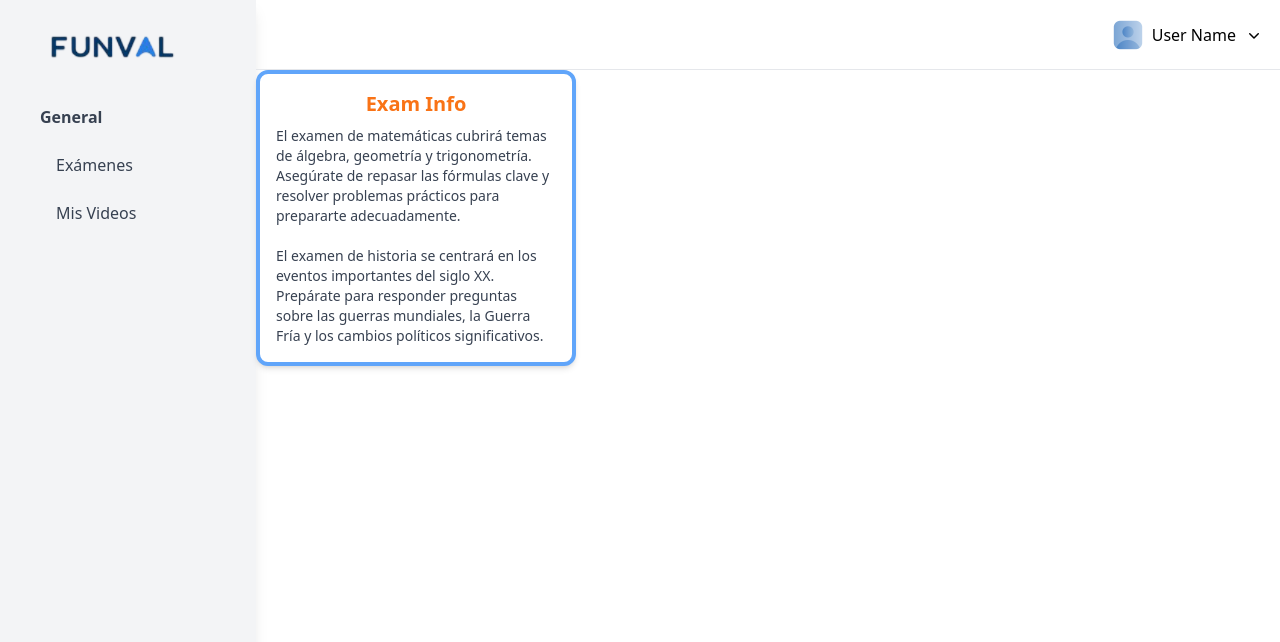
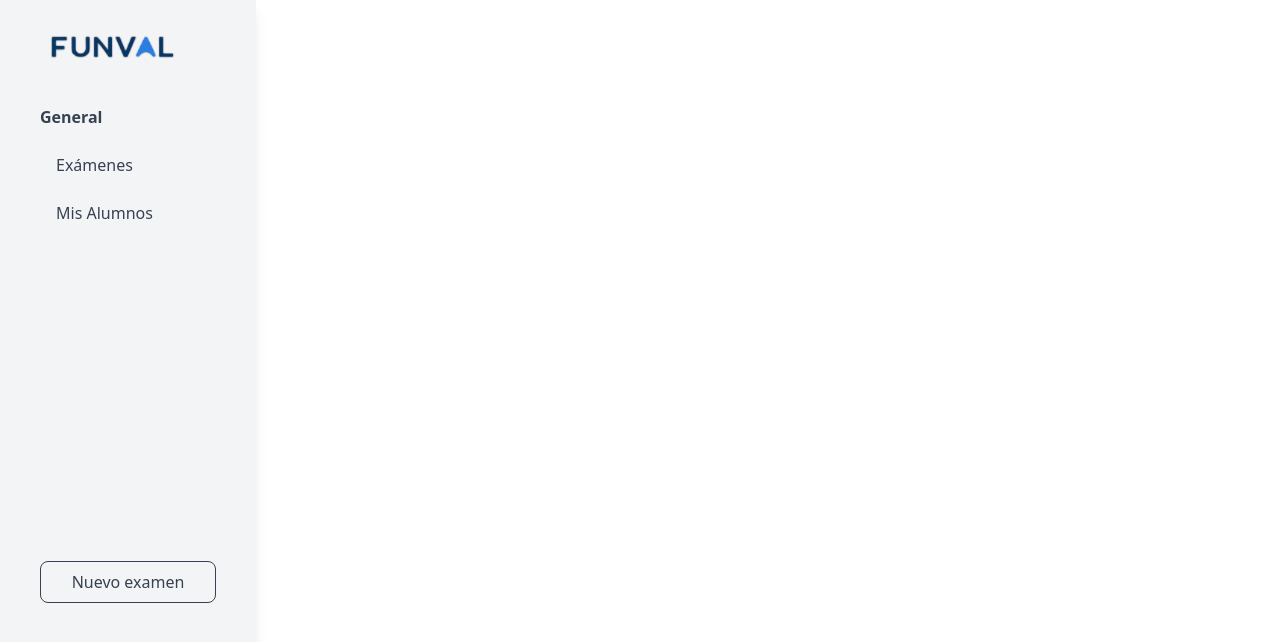
Before and after one commit to Aesaltos2/proyecto_clase, a React (Vite) app: page / in a window 1280 px wide. Shown: the top 642 px of the page. Built offline with nearby package versions, Linux system fonts and the light colour scheme.

Commit message:
nav bvar de techear con boton de examanes

```diff
--- a/src/App.jsx
+++ b/src/App.jsx
@@ -1,8 +1,9 @@
-import React from 'react'
-import VideoPage from './Pages/Student/VideoPage'
+import NavbarTeacher from "./components/NavbarTeacher";
+
 
 export default function App() {
+
   return (
-    <VideoPage/>
+    <NavbarTeacher />
   )
 }
--- /dev/null
+++ b/src/components/NavbarTeacher.jsx
@@ -0,0 +1,37 @@
+import React from "react";
+
+const NavbarTeacher = () => {
+  return (
+    <div className="w-64 h-screen bg-gray-100 p-4 shadow-lg px-10">
+      <div className="flex justify-between items-center">
+        <img src="/logo2.png" alt="Logo" className="w-34" />
+      </div>
+
+      <div className="mt-6 flex flex-col gap-80">
+        <ul className="">
+          <li className="mb-4">
+            <div className="flex items-center">
+              <span className="font-bold text-gray-700">General</span>
+            </div>
+          </li>
+          <li className="mb-2">
+            <button className="w-full text-left px-4 py-2 text-gray-700 hover:bg-gray-200">
+              Exámenes
+            </button>
+          </li>
+          <li className="mb-2">
+            <button className="w-full text-left px-4 py-2 text-gray-700 hover:bg-gray-200">
+              Mis Alumnos
+            </button>
+          </li>
+        </ul>
+
+        <button className="w-full px-4 border border-gray-700 rounded-lg py-2 text-gray-700 hover:bg-gray-200 ">
+          Nuevo examen{" "}
+        </button>
+      </div>
+    </div>
+  );
+};
+
+export default NavbarTeacher;
```
